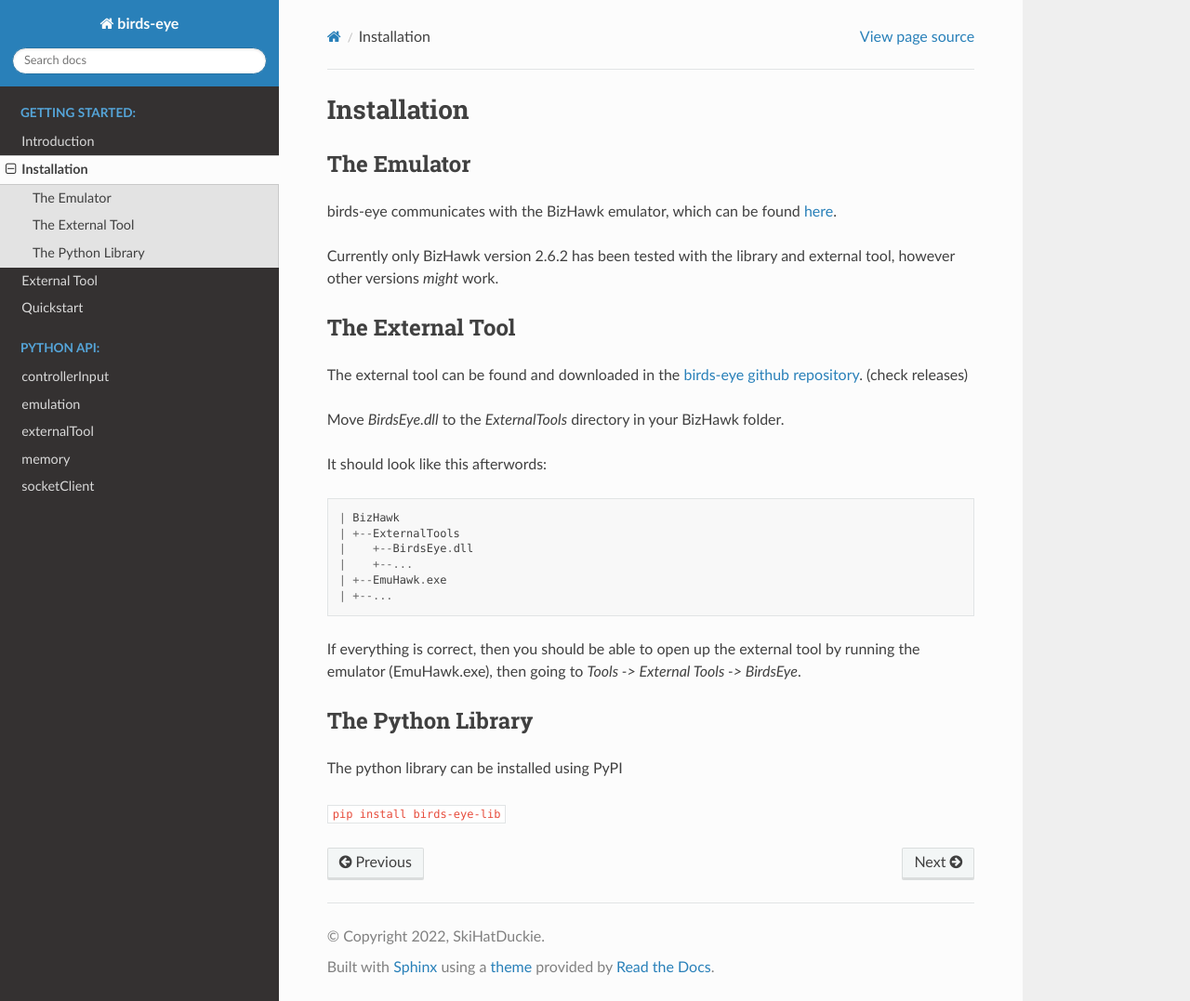
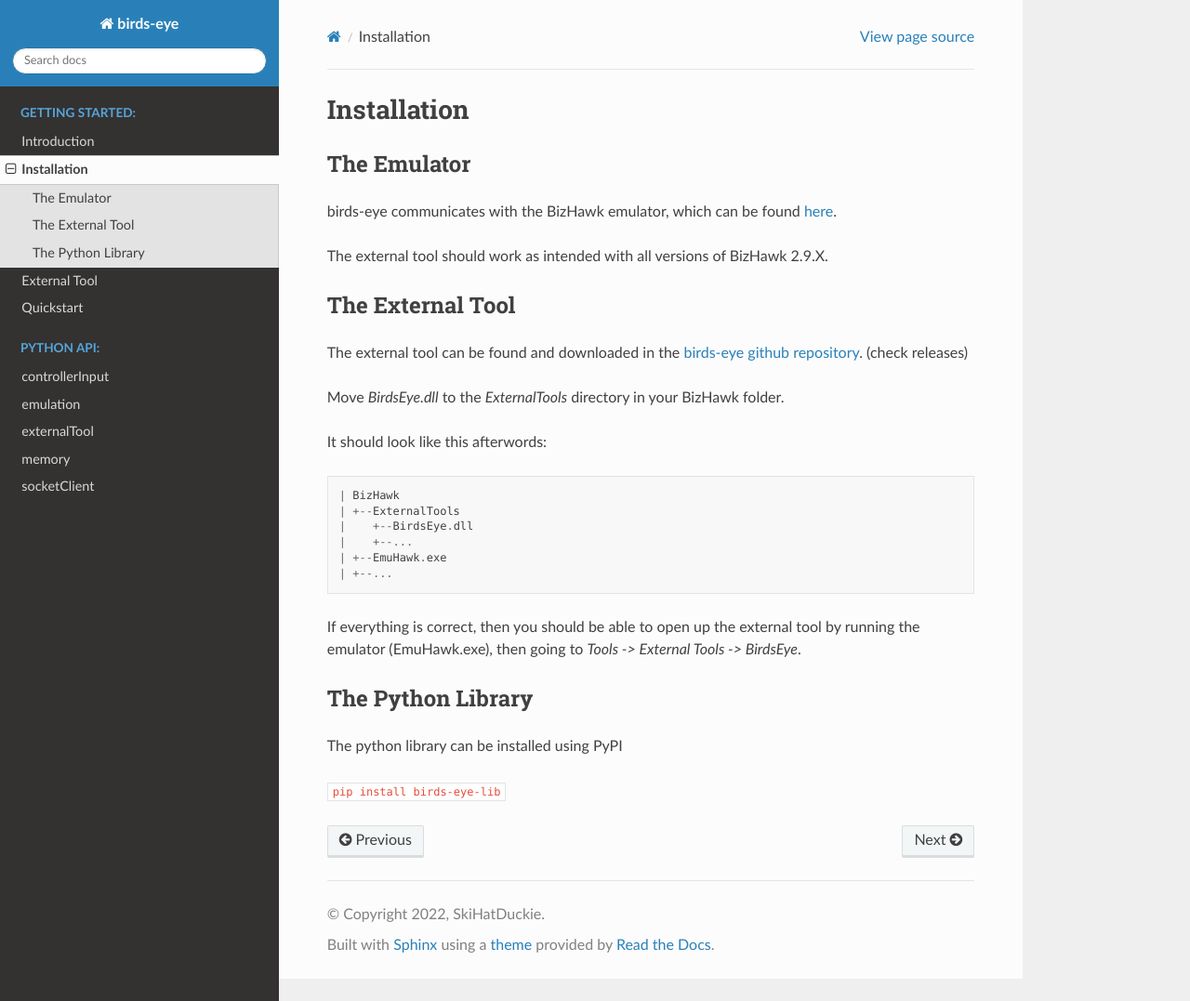
Before and after one commit to SkiHatDuckie/birds-eye, a Sphinx documentation site: the page built from docs/source/gettingStarted/installation.rst, in a window 1280 px wide and 1077 px high. Shown: the whole window at 93% size. Built offline with Sphinx 7.4.7 and the Read the Docs theme 2.0.0, drawn with Linux system fonts in a browser that asks for light colours.

Commit message:
Update docs

```diff
--- a/docs/source/gettingStarted/installation.rst
+++ b/docs/source/gettingStarted/installation.rst
@@ -7,8 +7,7 @@
 
 .. _here: https://tasvideos.org/Bizhawk
 
-Currently only BizHawk version 2.6.2 has been tested with the library and external tool, however other
-versions *might* work.
+The external tool should work as intended with all versions of BizHawk 2.9.X.
 
 The External Tool
 -----------------
```
Also changed, not shown: README.md (+2 -1 lines).
